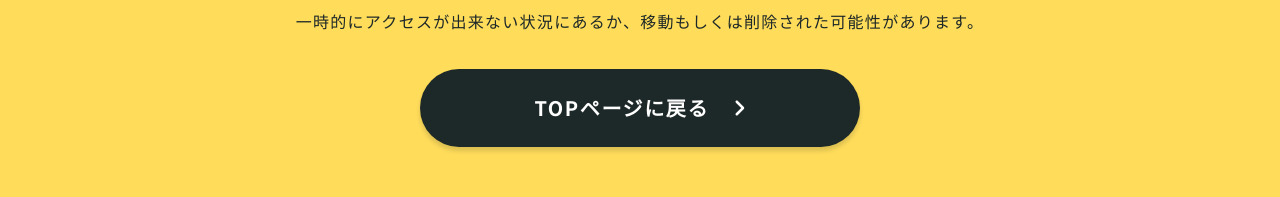
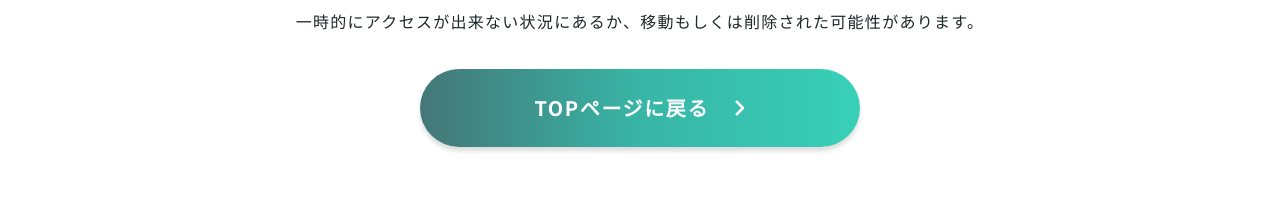
Before and after one commit to podev826/NEXT-scrumy-HP, a Next.js app: page /404 in a window 1280 px wide. Shown: the part 453-650 px from the top of the page. Built offline with nearby package versions, Linux system fonts and the light colour scheme; no server answers.

Commit message:
[update]背景色とボタンの色を変更した

```diff
--- a/src/features/404/Main.tsx
+++ b/src/features/404/Main.tsx
@@ -7,7 +7,6 @@ export const NotFoundMain: FC = () => {
     <Box
       pt={{ base: '117px', md: '224px' }}
       pb={{ base: 16, md: 24 }}
-      bg="main.200"
       px={6}
       textAlign={'center'}
     >
@@ -56,7 +55,7 @@ export const NotFoundMain: FC = () => {
           px={{ base: 4, md: 6 }}
           w="full"
           color="base.100"
-          bg="sub.100"
+          bgGradient="linear(to-r,accent.200,accent.100,accent.300)"
           boxShadow={'primary'}
           transitionProperty="all"
           transitionTimingFunction="linear"
```
